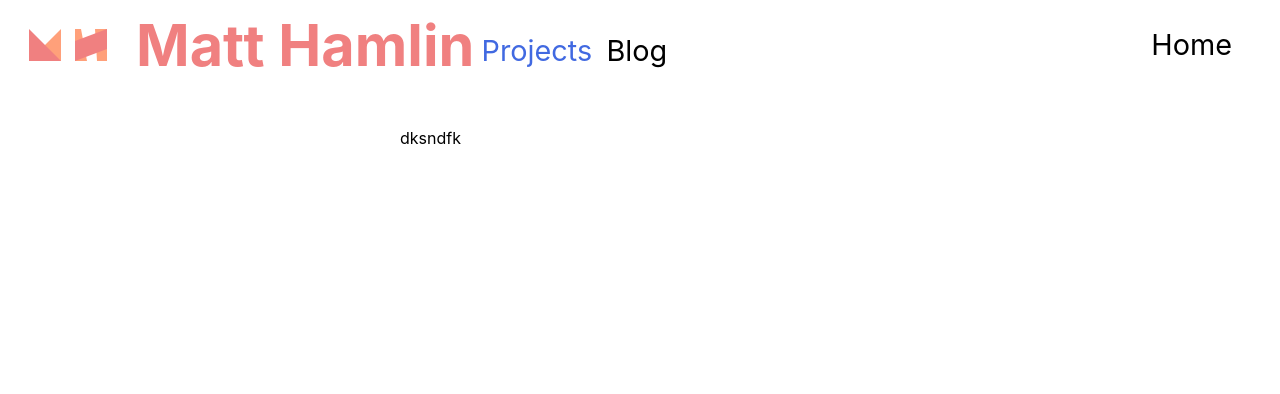
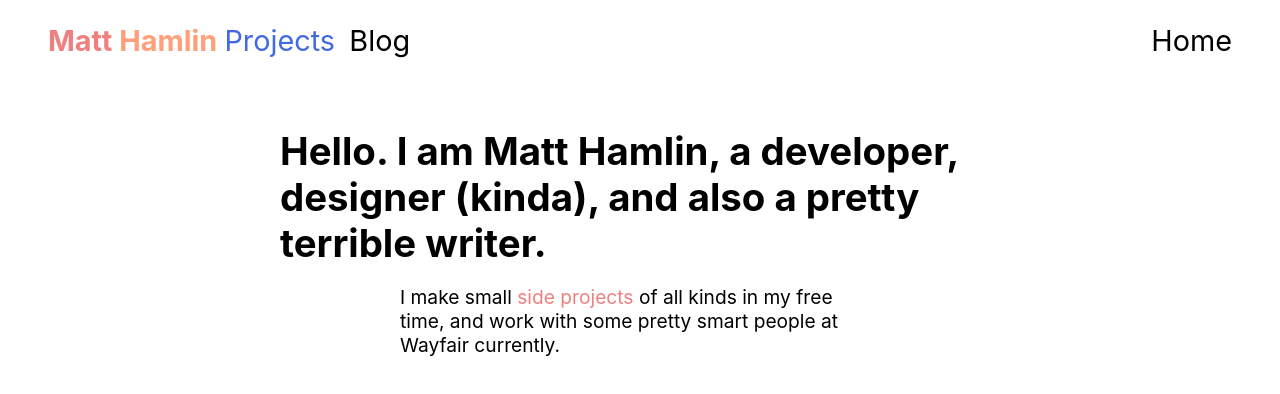
Before and after one commit to hamlim/website-rewrite, a React app: page / in a window 1280 px wide. Built offline with nearby package versions, Linux system fonts and the light colour scheme; some packages are replaced by stand-ins of ours.

Commit message:
Adding some more content to home page

```diff
--- a/src/components/header/logo/logo.css
+++ b/src/components/header/logo/logo.css
@@ -1,9 +1,7 @@
+@import '../../../vars.css';
 .link {
   text-decoration: none;
-}
-.header {
-  display: inline-flex;
-  align-items: center;
+  margin-left: 3rem;
 }
 .wrapper {
   margin: .5em 0em .5em .5em;
@@ -22,6 +20,11 @@
   fill: var(--a-muted, #FFA07A);
 }
 
-.name {
+.header {
+  display: inline;
+  font-size: inherit;
   color: var(--a, #F08080);
 }
+.second {
+  color: var(--a-muted);
+}
--- a/src/components/header/logo/logo.js
+++ b/src/components/header/logo/logo.js
@@ -8,15 +8,7 @@ import styles from './logo.css';
 const Logo = (props) => (
   <Anchor to="/" className={styles.link}>
     <h1 className={styles.header}>
-      <svg className={styles.wrapper} viewBox="0 0 32 32" height="32" width="32">
-        <path className={styles.mBack} d="M32 0 L32 32 L0 32 Z"></path>
-        <path className={styles.mFront} d="M0 0 L32 32 L0 32 Z"></path>
-      </svg>
-      <svg className={styles.wrapper} viewBox="0 0 32 32" height="32" width="32">
-        <path className={styles.hBack} d="M0 0 L6 0 L12 32 L0 32 Z M20 0 L32 0 L32 32 L22 32 Z"></path>
-        <path className={styles.hFront} d="M32 0 L32 20 L0 32 L0 12 Z"></path>
-      </svg>
-      <span className={styles.name}>Matt Hamlin</span>
+      Matt <span className={styles.second}>Hamlin</span>
     </h1>
   </Anchor>
 );
--- a/src/components/home/home.css
+++ b/src/components/home/home.css
@@ -1,3 +1,4 @@
+@import '../../vars.css';
 .wrapper {
   margin-top: 3rem;
 }
@@ -6,3 +7,22 @@
   max-width: 30rem;
   margin: 0 auto;
 }
+
+.lead {
+  font-size: 2.4rem;
+  max-width: 45rem;
+  margin: 0 auto;
+}
+
+.body {
+  font-size: 1.2rem;
+}
+
+.body > p {
+  margin: 1em 0;
+}
+
+.link {
+  color: var(--a);
+  text-decoration: none;
+}
--- a/src/components/home/home.js
+++ b/src/components/home/home.js
@@ -1,6 +1,7 @@
 import React from 'react';
 
 import Header from '../header/header';
+import Anchor from '../anchor';
 
 import styles from './home.css';
 
@@ -8,8 +9,16 @@ const Home = () => (
   <div className="Home">
     <Header page="Home" />
     <article className={styles.wrapper}>
-      <section className={styles.container}>
-        dksndfk
+      <section>
+        <h2 className={styles.lead}>
+          Hello. I am Matt Hamlin, a developer, designer (kinda), and also a pretty terrible writer.
+        </h2>
+        <div className={`${styles.body} ${styles.container}`}>
+          <p>
+            I make small <Anchor to="/projects" className={styles.link}>side projects</Anchor> of all kinds in my free time, and work
+            with some pretty smart people at Wayfair currently.
+          </p>
+        </div>
       </section>
     </article>
   </div>
```
Also changed, not shown: dist/bundle.js.
